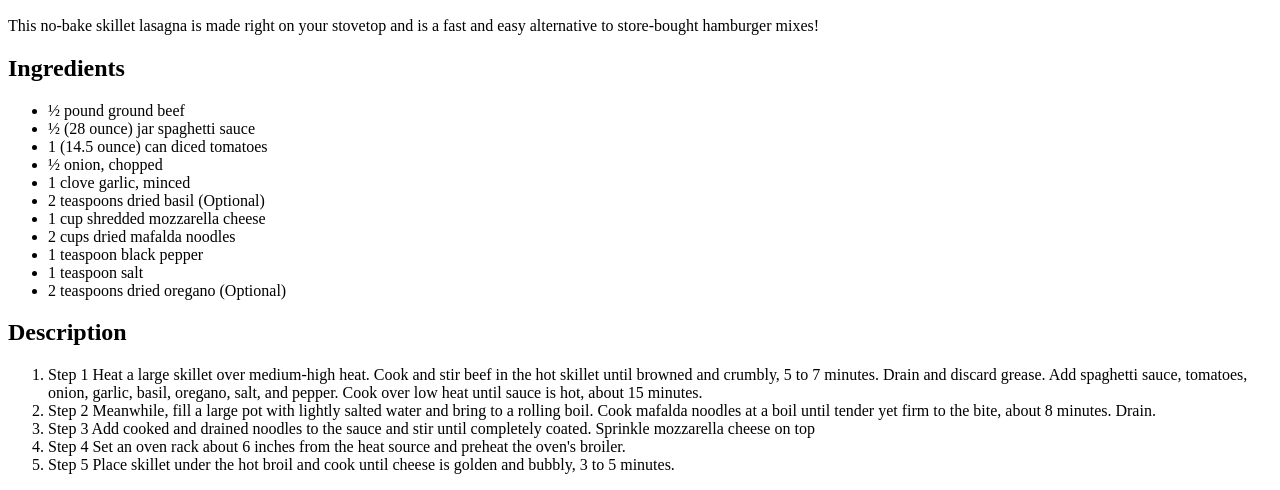
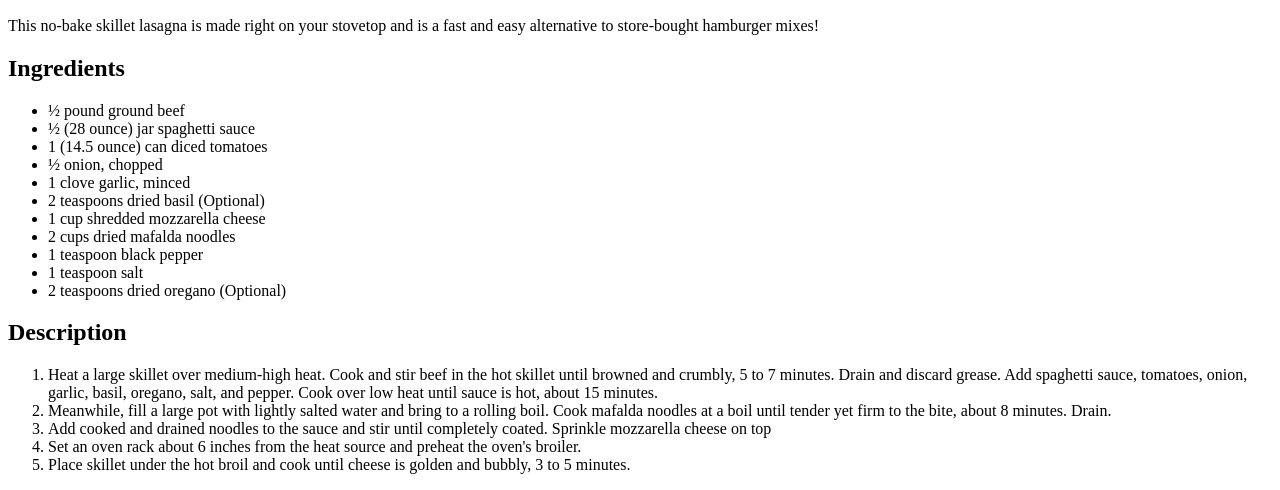
Before and after one commit to winterday1/odin-recipes, a plain HTML site: page lasagna.html in a window 1280 px wide. Shown: the part 434-924 px from the top of the page. Drawn offline with Linux system fonts and the light colour scheme.

Commit message:
Cleaned up <ol> element

```diff
--- a/lasagna.html
+++ b/lasagna.html
@@ -27,16 +27,11 @@
   </ul>
   <h2>Description</h2>
   <ol>
-    <li>Step 1
-      Heat a large skillet over medium-high heat. Cook and stir beef in the hot skillet until browned and crumbly, 5 to 7 minutes. Drain and discard grease. Add spaghetti sauce, tomatoes, onion, garlic, basil, oregano, salt, and pepper. Cook over low heat until sauce is hot, about 15 minutes.</li>
-    <li>Step 2
-      Meanwhile, fill a large pot with lightly salted water and bring to a rolling boil. Cook mafalda noodles at a boil until tender yet firm to the bite, about 8 minutes. Drain.</li>
-    <li>Step 3
-      Add cooked and drained noodles to the sauce and stir until completely coated. Sprinkle mozzarella cheese on top </li>
-    <li>Step 4
-      Set an oven rack about 6 inches from the heat source and preheat the oven's broiler.</li>
-    <li>Step 5
-      Place skillet under the hot broil and cook until cheese is golden and bubbly, 3 to 5 minutes.</li>
+    <li>Heat a large skillet over medium-high heat. Cook and stir beef in the hot skillet until browned and crumbly, 5 to 7 minutes. Drain and discard grease. Add spaghetti sauce, tomatoes, onion, garlic, basil, oregano, salt, and pepper. Cook over low heat until sauce is hot, about 15 minutes.</li>
+    <li>Meanwhile, fill a large pot with lightly salted water and bring to a rolling boil. Cook mafalda noodles at a boil until tender yet firm to the bite, about 8 minutes. Drain.</li>
+    <li>Add cooked and drained noodles to the sauce and stir until completely coated. Sprinkle mozzarella cheese on top </li>
+    <li>Set an oven rack about 6 inches from the heat source and preheat the oven's broiler.</li>
+    <li>Place skillet under the hot broil and cook until cheese is golden and bubbly, 3 to 5 minutes.</li>
   </ol>
 </body>
 </html>
```
